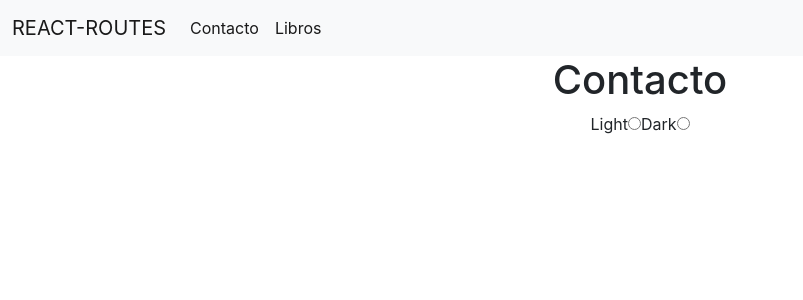
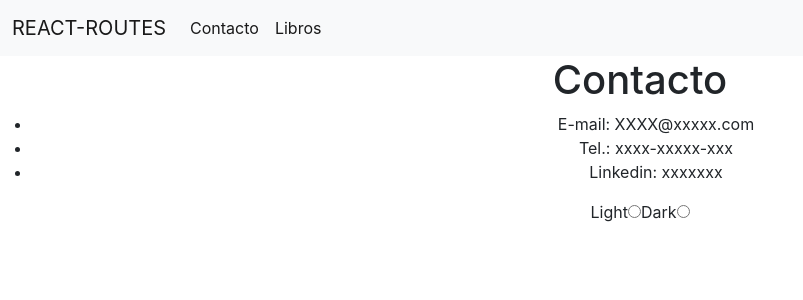
Before and after one commit to JMBuccolini/ReactClase4, a React (Create React App) app: page / in a window 1280 px wide. Shown: the top 300 px of the page, without its empty margins (0-803 px from the left). Built offline with nearby package versions, Linux system fonts and the light colour scheme.

Commit message:
cambios en el componente Contact

```diff
--- a/src/components/Contact.jsx
+++ b/src/components/Contact.jsx
@@ -4,6 +4,11 @@ function Contact(){
     return(
         <div>
             <h1>Contacto</h1>
+            <ul>
+                <li>E-mail: XXXX@xxxxx.com</li>
+                <li>Tel.: xxxx-xxxxx-xxx</li>
+                <li>Linkedin: xxxxxxx</li>
+            </ul>
         </div>
     )
 }
--- a/src/index.css
+++ b/src/index.css
@@ -13,6 +13,6 @@ code {
 }
 
 .dark{
-  color: black;
+  color: grey;
   background-color: #493843;
 }
```
Also changed, not shown: src/App.js (+3 -4 lines).
